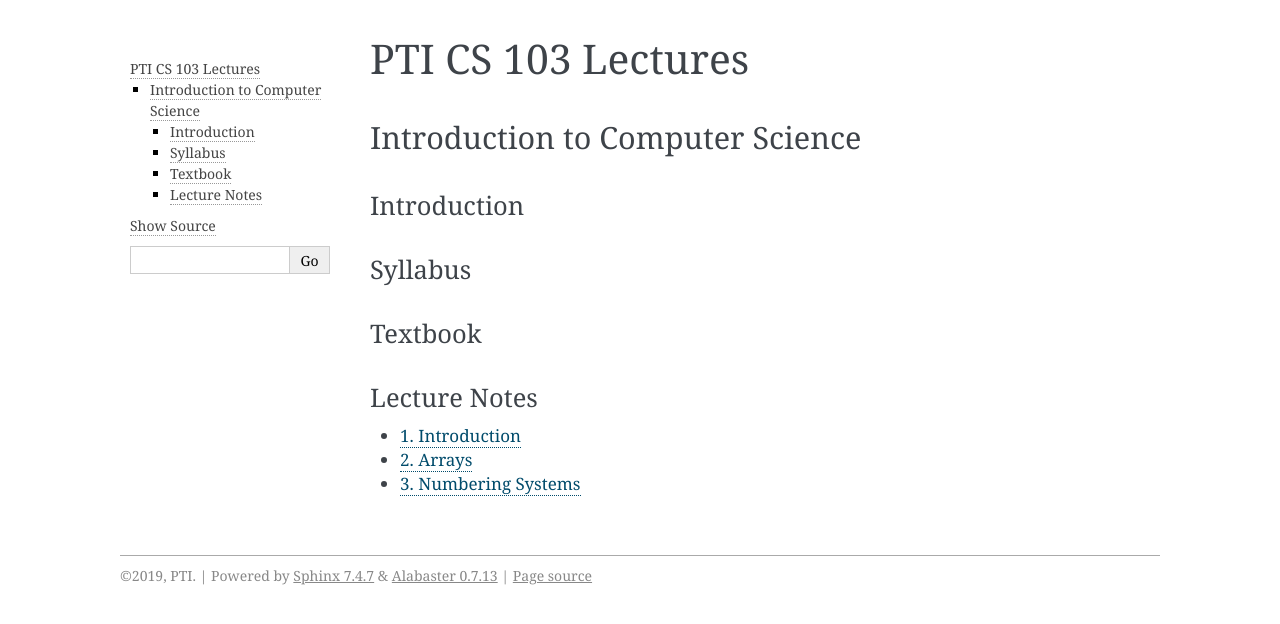
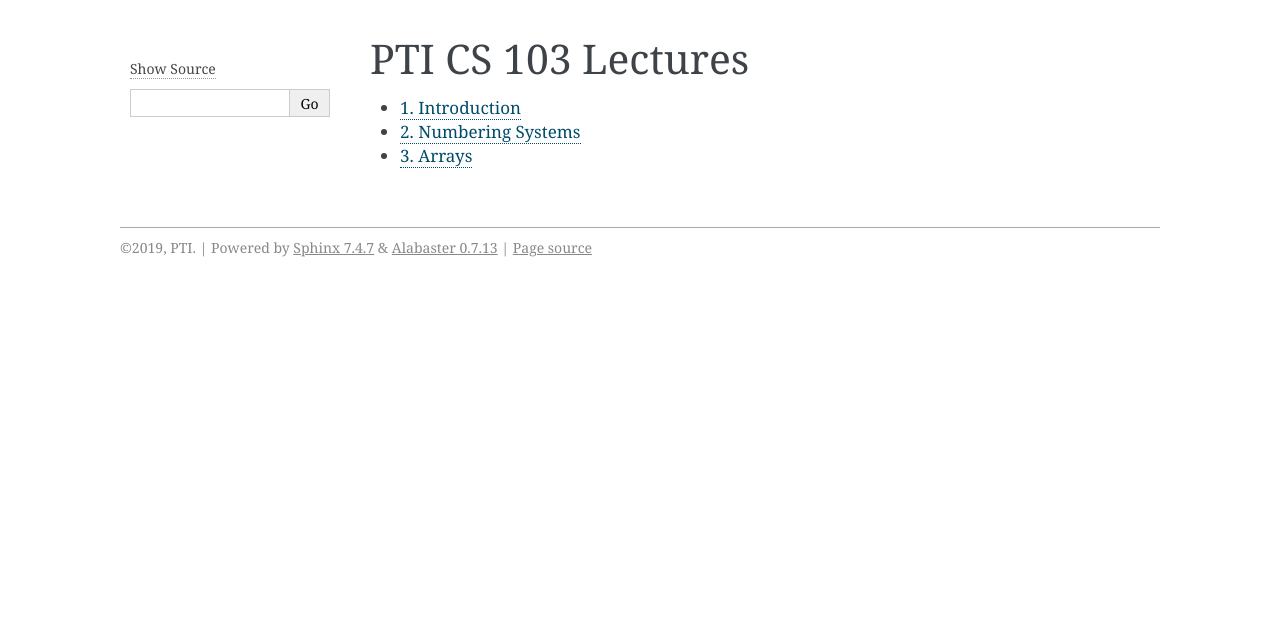
Before and after one commit to pti-cs/pti-cs-103, a Sphinx documentation site: the page built from docs/source/index.rst, in a window 1280 px wide. Shown: the top 624 px of the page. Built offline with Sphinx 7.4.7, drawn with Linux system fonts in a browser that asks for light colours.

```diff
--- a/docs/source/conf.py
+++ b/docs/source/conf.py
@@ -132,8 +132,8 @@ latex_elements = {
 # (source start file, target name, title,
 #  author, documentclass [howto, manual, or own class]).
 latex_documents = [
-    (master_doc, 'pti_cs_lectures.tex', 'pti\\_cs\\_lectures Documentation',
-     'PTI', 'manual'),
+    (master_doc, 'pti_cs_lectures.tex', 'PTI CS 103',
+     'Prison Teaching Initiative', 'manual'),
 ]
 
 
@@ -142,7 +142,7 @@ latex_documents = [
 # One entry per manual page. List of tuples
 # (source start file, name, description, authors, manual section).
 man_pages = [
-    (master_doc, 'pti_cs_lectures', 'pti_cs_lectures Documentation',
+    (master_doc, 'pti_cs_lectures', 'PTI CS 103',
      [author], 1)
 ]
 
@@ -153,7 +153,7 @@ man_pages = [
 # (source start file, target name, title, author,
 #  dir menu entry, description, category)
 texinfo_documents = [
-    (master_doc, 'pti_cs_lectures', 'pti_cs_lectures Documentation',
+    (master_doc, 'pti_cs_lectures', 'PTI CS 103',
      author, 'pti_cs_lectures', 'One line description of project.',
      'Miscellaneous'),
 ]
--- a/docs/source/index.rst
+++ b/docs/source/index.rst
@@ -1,24 +1,10 @@
 PTI CS 103 Lectures
 ===========================================
-================================
-Introduction to Computer Science
-================================
 
-Introduction
-------------
-
-Syllabus
---------
-
-Textbook
---------
-
-Lecture Notes
--------------
 .. toctree::
    :maxdepth: 1
    :numbered:
 
    introduction
+   numbering-systems
    arrays-arraylists
-   numbering-systems
```
Also changed, not shown: docs/source/numbering-systems.rst (+12 -0 lines).
